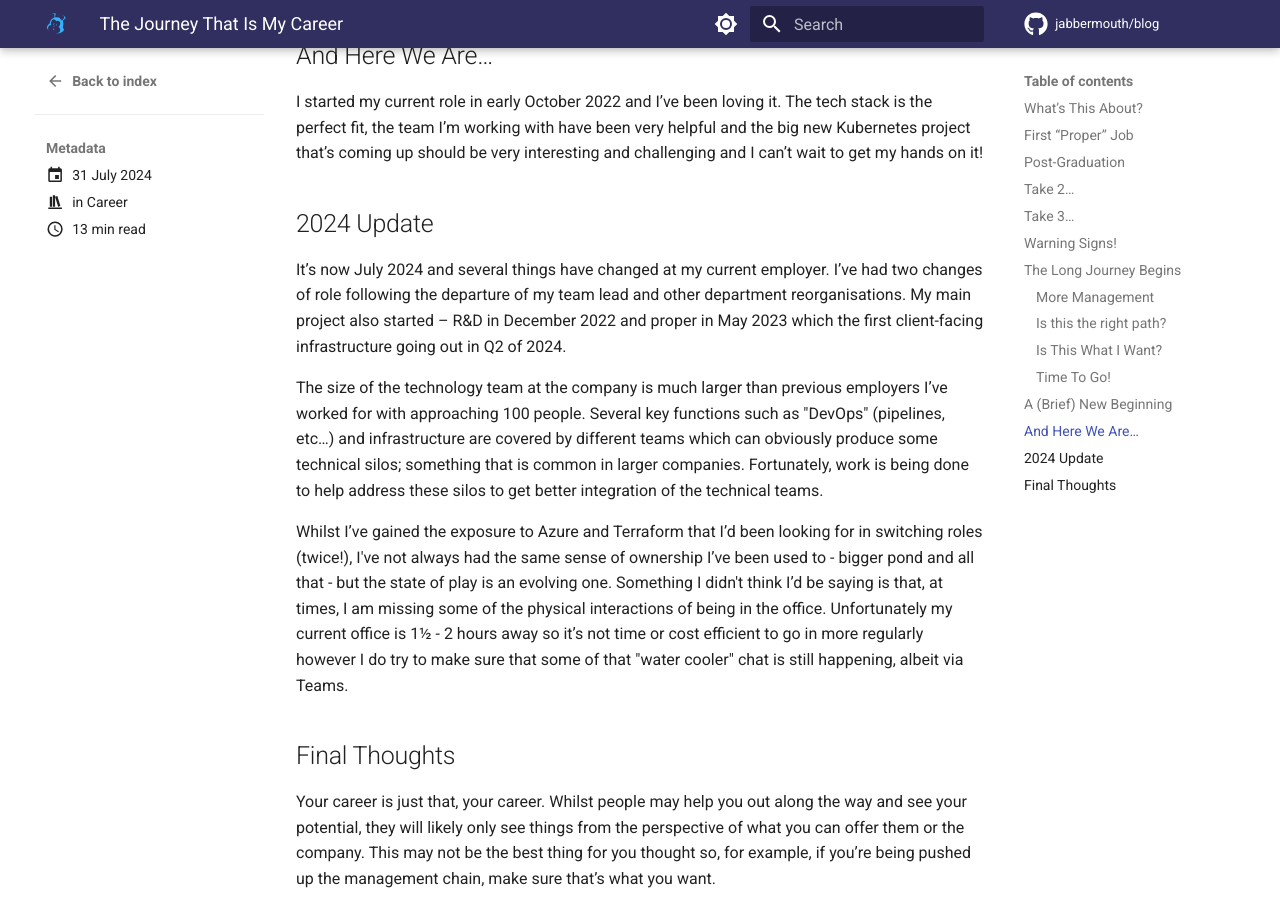
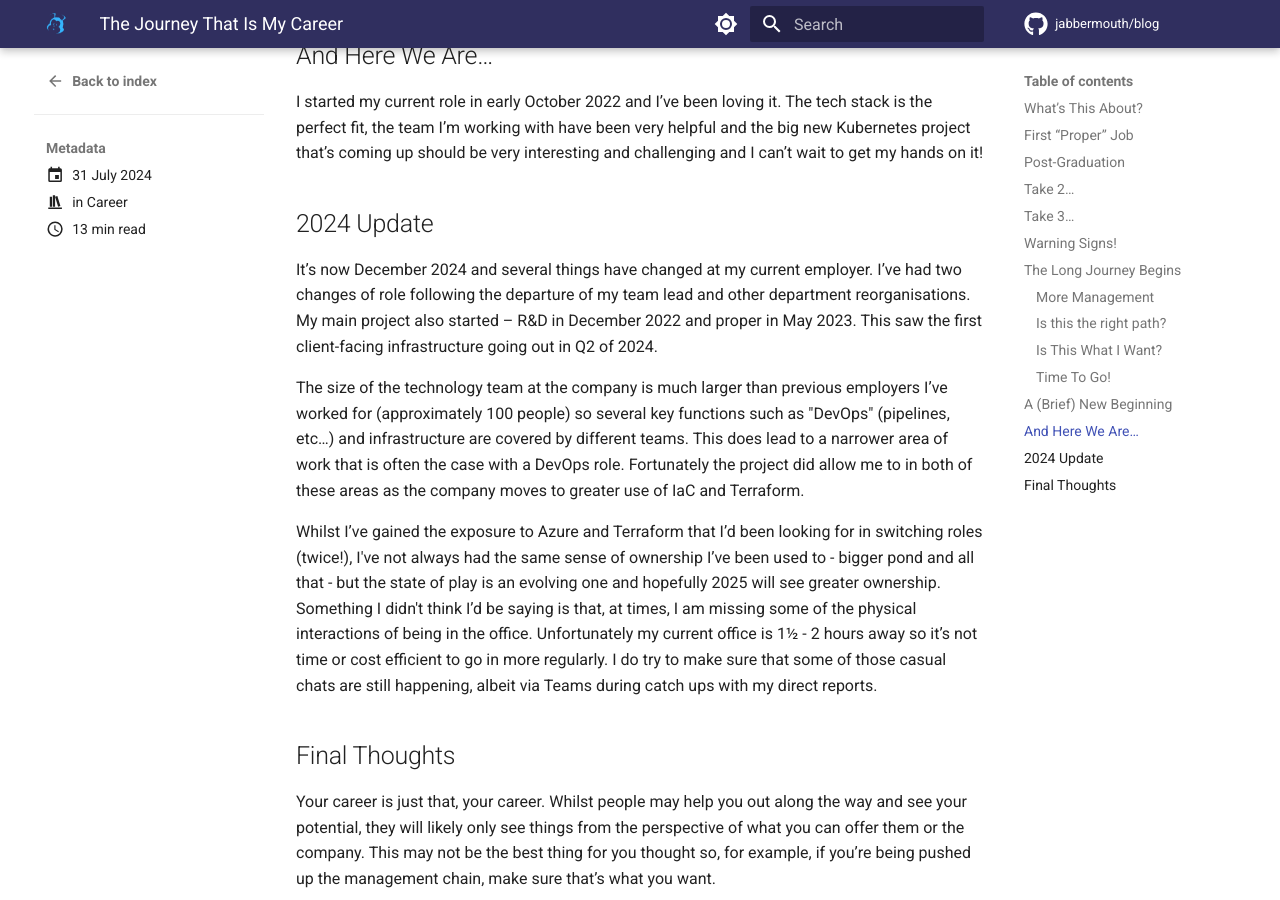
Before and after one commit to jabbermouth/blog, an MkDocs documentation site: the page built from docs/blog/posts/2024-07-31-The-journey-that-is-my-career.md, in a window 1280 px wide and 900 px high, scrolled down 5939 px. Built offline with MkDocs 1.6.1 and Material for MkDocs 9.7.7, drawn with Linux system fonts in a browser that asks for light colours; comment, search, counter and statistics services are not loaded.

Commit message:
Final tweaks to the 2024 update

```diff
--- a/docs/blog/posts/2024-07-31-The-journey-that-is-my-career.md
+++ b/docs/blog/posts/2024-07-31-The-journey-that-is-my-career.md
@@ -121,11 +121,11 @@ I started my current role in early October 2022 and I’ve been loving it. The t
 
 ## 2024 Update
 
-It’s now July 2024 and several things have changed at my current employer. I’ve had two changes of role following the departure of my team lead and other department reorganisations. My main project also started – R&D in December 2022 and proper in May 2023 which the first client-facing infrastructure going out in Q2 of 2024.
+It’s now December 2024 and several things have changed at my current employer. I’ve had two changes of role following the departure of my team lead and other department reorganisations. My main project also started – R&D in December 2022 and proper in May 2023.  This saw the first client-facing infrastructure going out in Q2 of 2024.
 
-The size of the technology team at the company is much larger than previous employers I’ve worked for with approaching 100 people. Several key functions such as "DevOps" (pipelines, etc…) and infrastructure are covered by different teams which can obviously produce some technical silos; something that is common in larger companies. Fortunately, work is being done to help address these silos to get better integration of the technical teams.
+The size of the technology team at the company is much larger than previous employers I’ve worked for (approximately 100 people) so several key functions such as "DevOps" (pipelines, etc…) and infrastructure are covered by different teams.  This does lead to a narrower area of work that is often the case with a DevOps role.  Fortunately the project did allow me to in both of these areas as the company moves to greater use of IaC and Terraform.
 
-Whilst I’ve gained the exposure to Azure and Terraform that I’d been looking for in switching roles (twice!), I've not always had the same sense of ownership I’ve been used to - bigger pond and all that - but the state of play is an evolving one. Something I didn't think I’d be saying is that, at times, I am missing some of the physical interactions of being in the office. Unfortunately my current office is 1½ - 2 hours away so it’s not time or cost efficient to go in more regularly however I do try to make sure that some of that "water cooler" chat is still happening, albeit via Teams.
+Whilst I’ve gained the exposure to Azure and Terraform that I’d been looking for in switching roles (twice!), I've not always had the same sense of ownership I’ve been used to - bigger pond and all that - but the state of play is an evolving one and hopefully 2025 will see greater ownership. Something I didn't think I’d be saying is that, at times, I am missing some of the physical interactions of being in the office. Unfortunately my current office is 1½ - 2 hours away so it’s not time or cost efficient to go in more regularly.  I do try to make sure that some of those casual chats are still happening, albeit via Teams during catch ups with my direct reports.
 
 ## Final Thoughts
 
```
